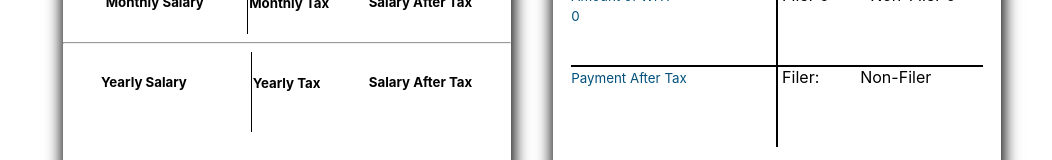
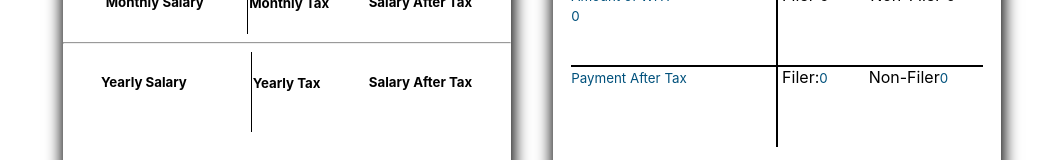
Before and after one commit to Sabeerwaqas/Sales-Tax-Updated, a React (Create React App) app: page / in a window 1280 px wide. Shown: the part 221-381 px from the top of the page, without its empty margins (108-1160 px from the left). Built offline with nearby package versions, Linux system fonts and the light colour scheme.

Commit message:
[Build Logic]

```diff
--- a/src/components/Sale.js
+++ b/src/components/Sale.js
@@ -389,13 +389,16 @@ const Sale = () => {
           <div className="second-child-second-component">
             <div className="same-classname classname-one third">
               <small>Payment After Tax</small>
+
             </div>
             <div className="same-classname classname-second fourth">
               <span className="filer">
                 Filer:
-                {/* {amountForWht - (amountForWht * 100) / withholdingTax} */}
+                <small>{amountForWht - (amountForWht / 100 * withholdingTax)}</small>
               </span>
               <span className="non-filer">Non-Filer</span>
+              <small>{amountForWht - (amountForWht / 100 * (withholdingTax * 2) )}</small>
+
             </div>
           </div>
         </div>
```
